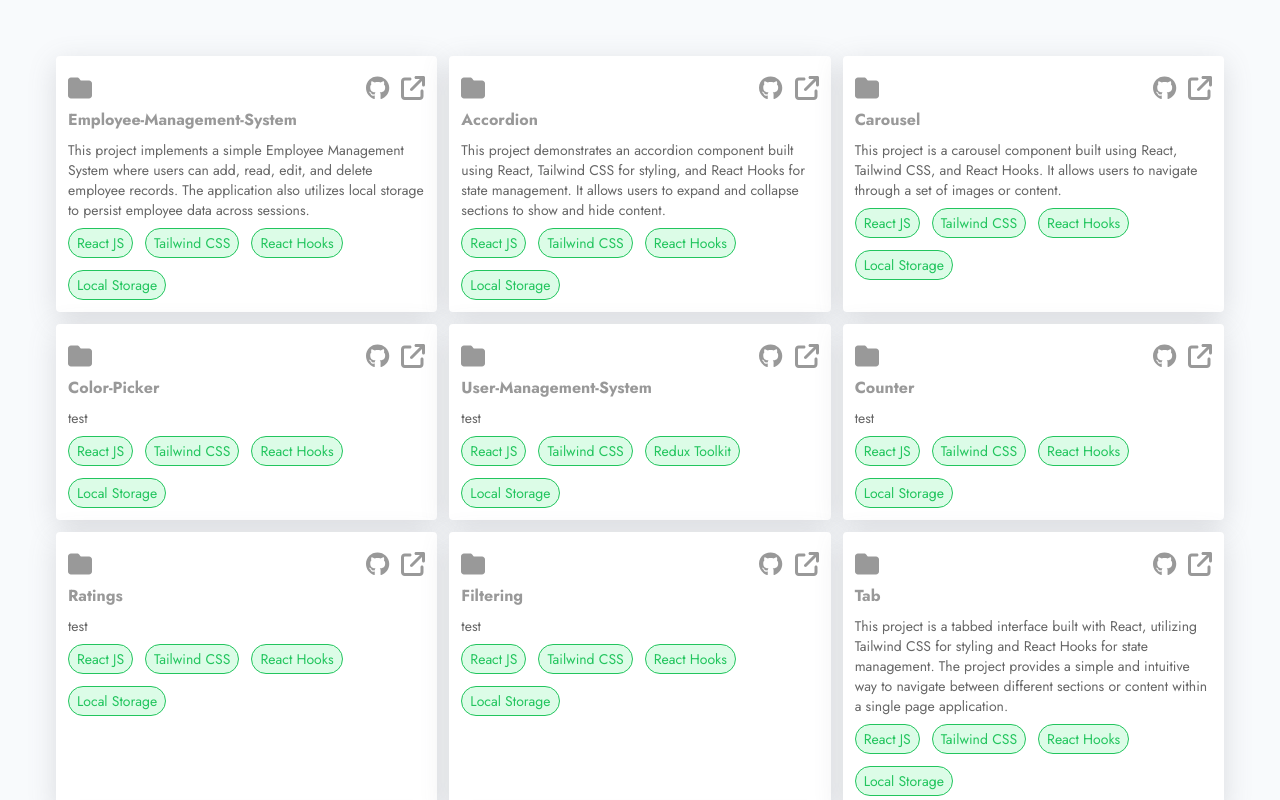
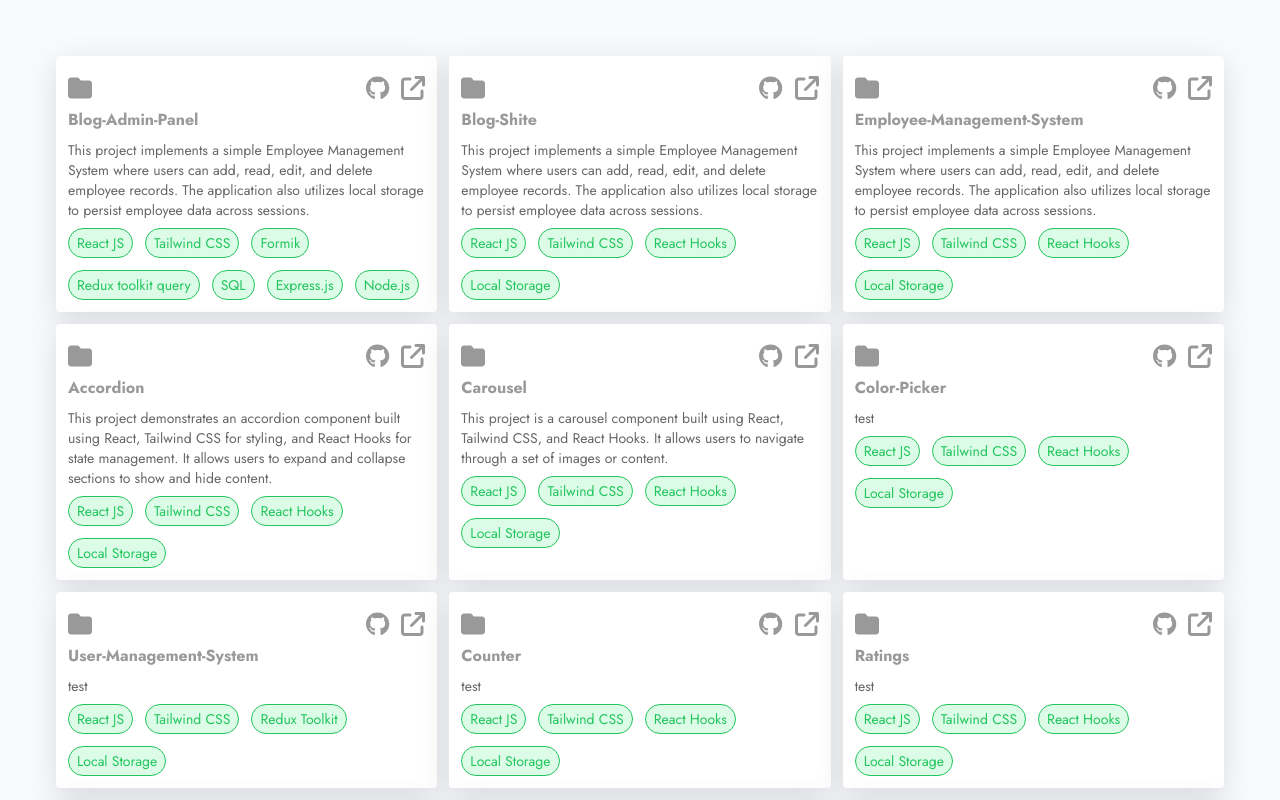
Before and after one commit to Mark-Alexis-Posadas/react-typescript-projects, a React (Vite) app: page / in a window 1280 px wide. Shown: the top 800 px of the page. Built offline with nearby package versions, Linux system fonts and the light colour scheme.

Commit message:
additional projects

```diff
--- a/src/data/project-list.ts
+++ b/src/data/project-list.ts
@@ -8,6 +8,28 @@ export interface Types {
   // icon: IconProp;
 }
 export const projectList: Types[] = [
+  {
+    id: uuidv4(),
+    title: "blog-admin-panel",
+    description:
+      "This project implements a simple Employee Management System where users can add, read, edit, and delete employee records. The application also utilizes local storage to persist employee data across sessions.  ",
+    tags: [
+      "React JS",
+      "Tailwind CSS",
+      "Formik",
+      "Redux toolkit query",
+      "SQL",
+      "Express.js",
+      "Node.js",
+    ],
+  },
+  {
+    id: uuidv4(),
+    title: "blog-shite",
+    description:
+      "This project implements a simple Employee Management System where users can add, read, edit, and delete employee records. The application also utilizes local storage to persist employee data across sessions.  ",
+    tags: ["React JS", "Tailwind CSS", "React Hooks", "Local Storage"],
+  },
   {
     id: uuidv4(),
     title: "employee-management-system",
```
Also changed, not shown: src/pages/BlogAdminPanel/BlogAdminPanel.tsx (added), src/pages/BlogSite/BlogSite.tsx (added).
